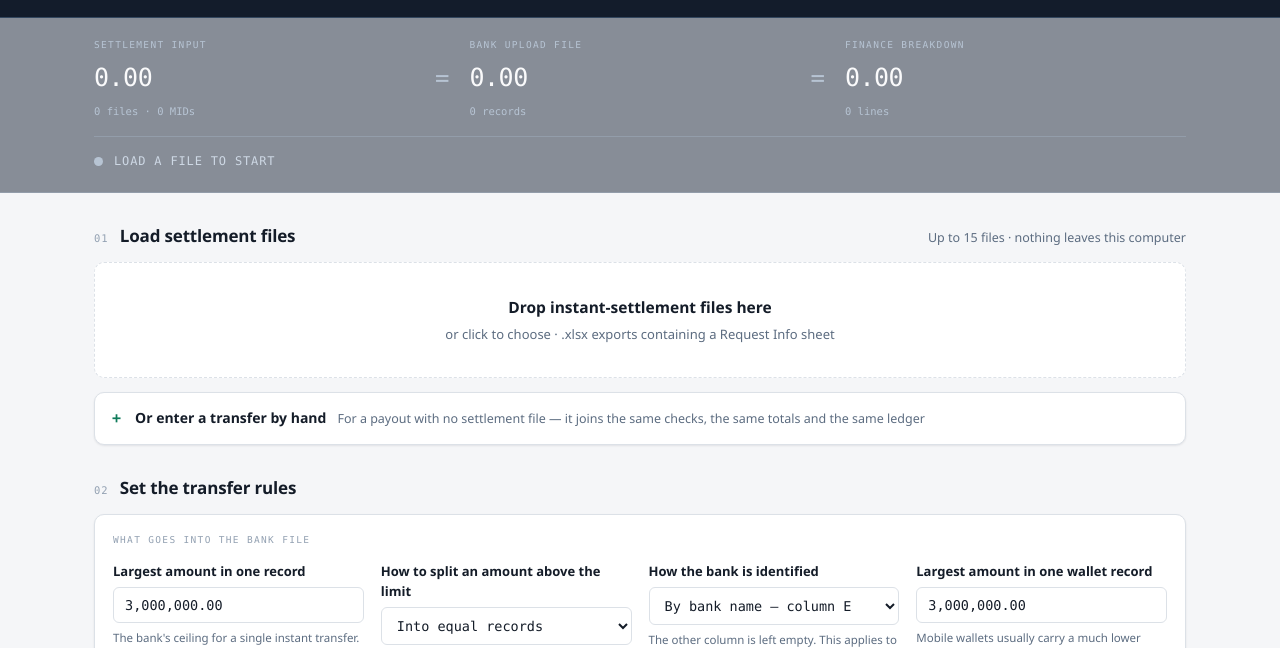
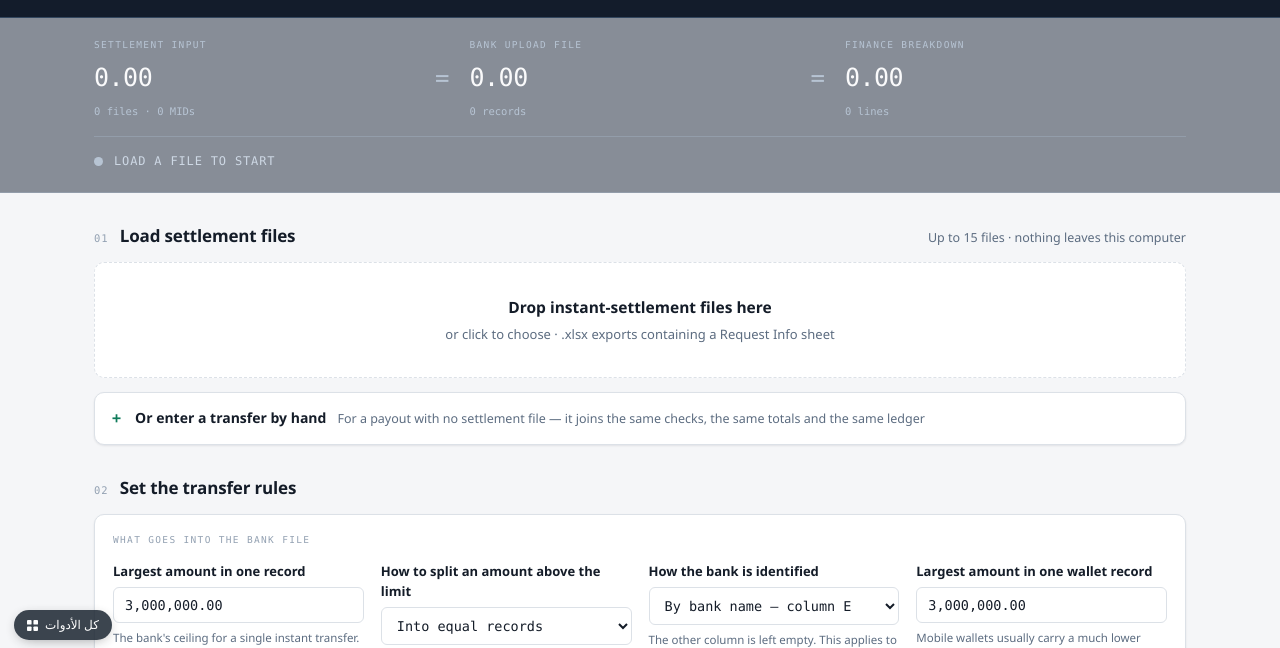
Before and after one commit to TechnicalTeam774/technicalteam774.github.io, a plain HTML site: page ipn-splitter/index.html in a window 1280 px wide. Shown: the part 146-794 px from the top of the page. Drawn offline with Linux system fonts and the light colour scheme.

Commit message:
Add the hub link to the remaining tools
The first pass stopped at MIDLink, which has no closing body tag; the link now
goes in before the closing html tag when that happens. All six pages verified
to load clean with the link visible.

Co-Authored-By: Claude Opus 5 <noreply@anthropic.com>
Claude-Session: https://claude.ai/code/session_01SsctsJZJCFfEU4wPuq4eu6

```diff
--- a/ipn-splitter/index.html
+++ b/ipn-splitter/index.html
@@ -2271,5 +2271,7 @@ el("langBtn").onclick=()=>applyLang(LANG==="en"?"ar":"en");
 })();
 
 </script>
+
+<a href="../tools/" id="suiteNav" title="كل أدوات العمليات المالية" style="position:fixed;left:14px;bottom:14px;z-index:2147483000;display:inline-flex;align-items:center;gap:7px;background:#17222E;color:#fff;text-decoration:none;font:500 12px/1 'IBM Plex Sans',system-ui,sans-serif;padding:9px 13px;border-radius:999px;box-shadow:0 3px 14px -5px rgba(0,0,0,.55);opacity:.84" onmouseover="this.style.opacity=1" onmouseout="this.style.opacity=.84"><svg width="11" height="11" viewBox="0 0 12 12" fill="#fff" aria-hidden="true"><rect width="5" height="5" rx="1"/><rect x="7" width="5" height="5" rx="1"/><rect y="7" width="5" height="5" rx="1"/><rect x="7" y="7" width="5" height="5" rx="1"/></svg>كل الأدوات</a>
 </body>
 </html>
```
Also changed, not shown: midlink/index.html (+2 -0 lines), morning-settlement/index.html (+2 -0 lines), recondesk/index.html (+2 -0 lines), wallet-reconciliation/index.html (+2 -0 lines).
